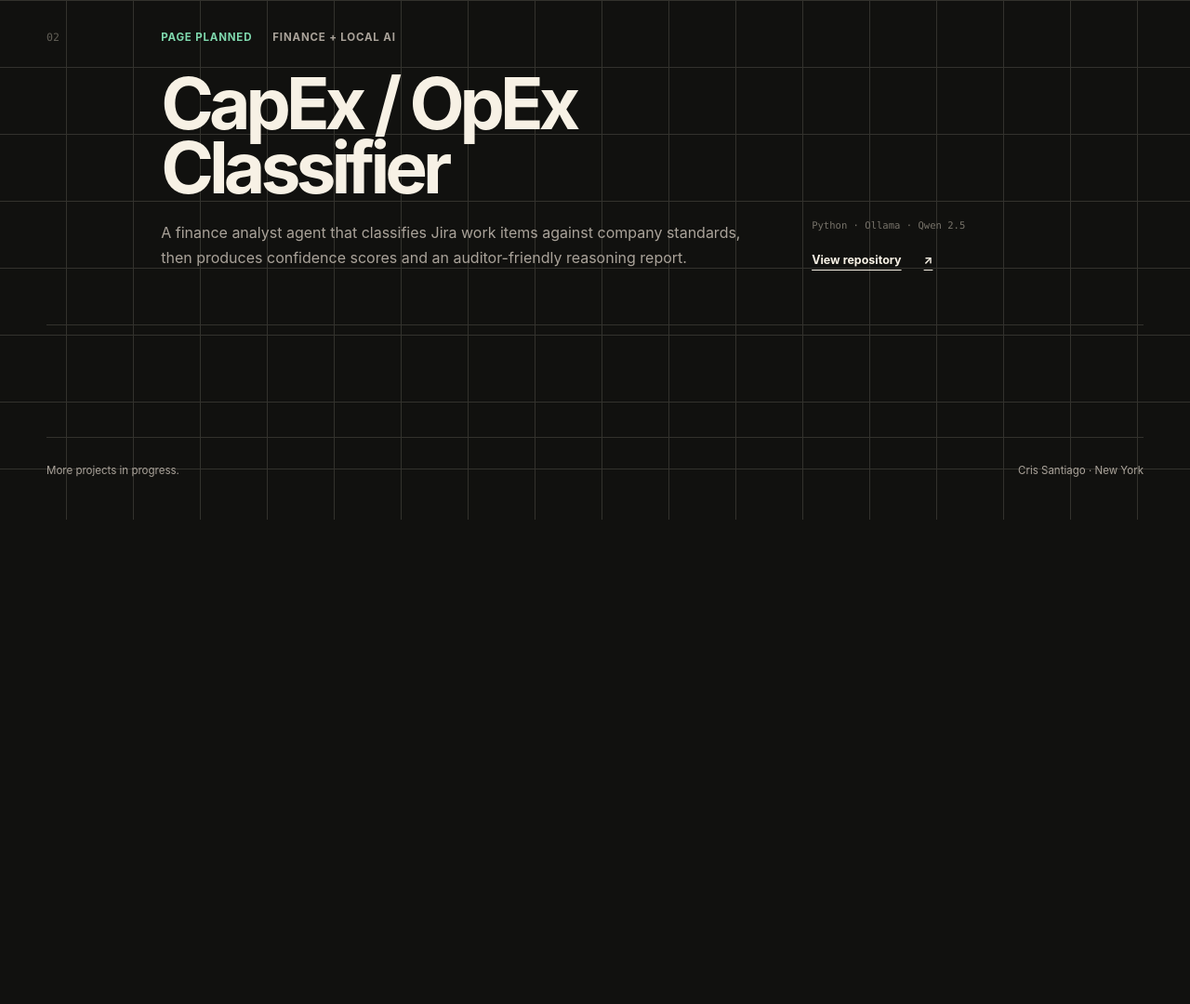
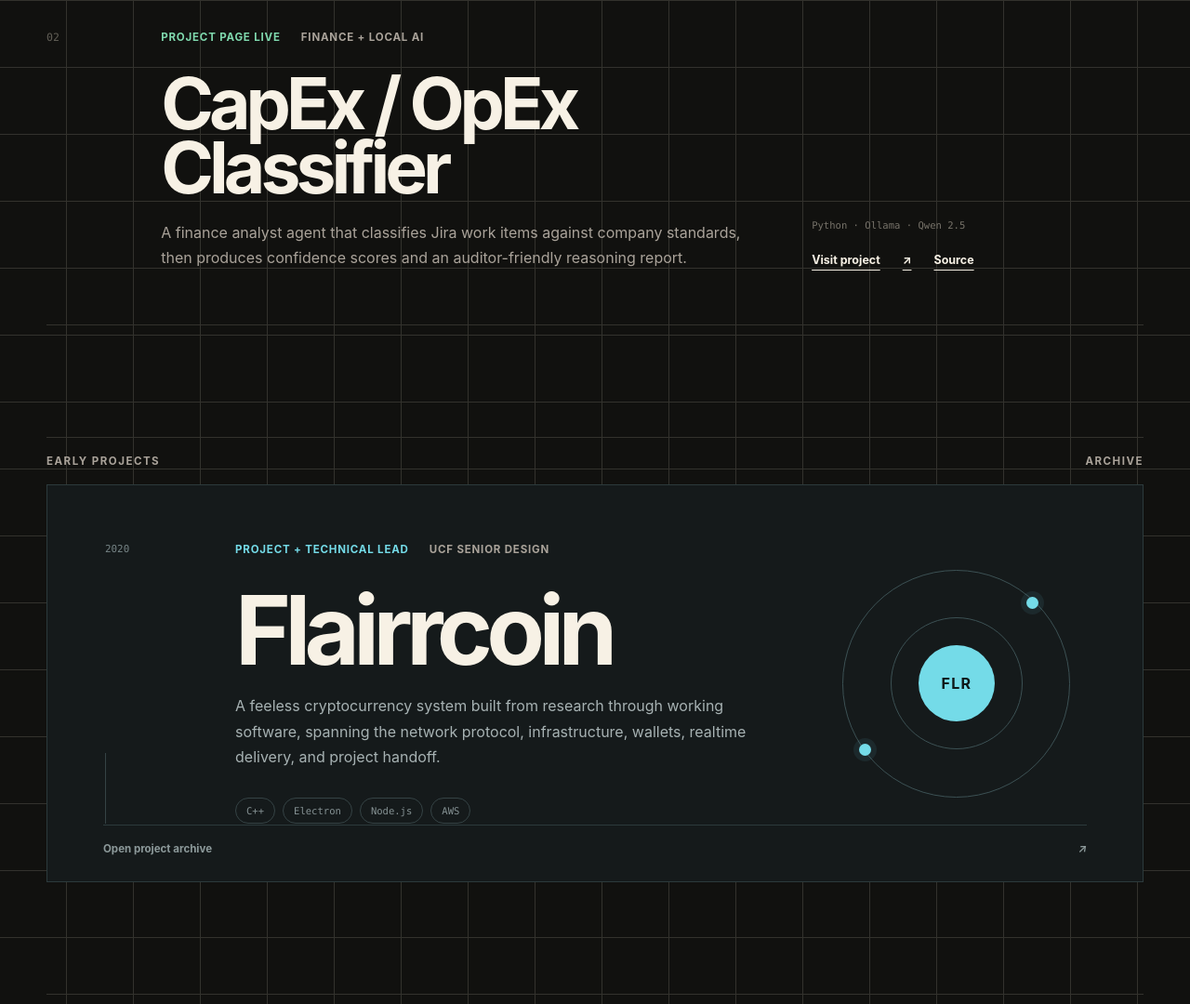
Before and after one commit to SantiaGoMode/santiagomode.github.io, a plain HTML site: page index.html in a window 1280 px wide. Shown: the part 1439-2519 px from the top of the page at 93% size. Before the commit the page ends 1998 px from the top, so only its background shows below. Drawn offline with Linux system fonts and the light colour scheme.

Commit message:
Link project pages and add archive

```diff
--- a/index.html
+++ b/index.html
@@ -144,7 +144,7 @@
           <div class="project-row-index" aria-hidden="true">02</div>
           <div class="project-row-copy">
             <div class="project-meta">
-              <span class="planned-status">Page planned</span>
+              <span class="project-status">Project page live</span>
               <span>Finance + local AI</span>
             </div>
             <h3>CapEx / OpEx<br />Classifier</h3>
@@ -156,16 +156,75 @@
           </div>
           <div class="project-row-action">
             <span>Python · Ollama · Qwen 2.5</span>
+            <div class="project-row-links">
+              <a href="https://santiagomode.github.io/capex_opex_classifier/">
+                Visit project <span aria-hidden="true">↗</span>
+              </a>
               <a
                 href="https://github.com/SantiaGoMode/capex_opex_classifier"
                 target="_blank"
                 rel="noreferrer"
                 aria-label="View the CapEx OpEx Classifier repository on GitHub"
               >
-              View repository <span aria-hidden="true">↗</span>
+                Source
               </a>
             </div>
+          </div>
         </article>
+      </section>
+
+      <section
+        class="early-projects"
+        id="early-projects"
+        aria-labelledby="early-projects-title"
+      >
+        <div class="section-heading">
+          <h2 id="early-projects-title">Early projects</h2>
+          <span>Archive</span>
+        </div>
+
+        <a
+          class="archive-card"
+          href="https://santiagomode.github.io/flairrcoin-project/"
+          aria-label="Visit the Flairrcoin project archive"
+        >
+          <div class="archive-year">
+            <span>2020</span>
+            <i aria-hidden="true"></i>
+          </div>
+
+          <div class="archive-copy">
+            <div class="project-meta">
+              <span>Project + technical lead</span>
+              <span>UCF Senior Design</span>
+            </div>
+            <h3>Flairrcoin</h3>
+            <p>
+              A feeless cryptocurrency system built from research through
+              working software, spanning the network protocol, infrastructure,
+              wallets, realtime delivery, and project handoff.
+            </p>
+            <ul aria-label="Flairrcoin technologies">
+              <li>C++</li>
+              <li>Electron</li>
+              <li>Node.js</li>
+              <li>AWS</li>
+            </ul>
+          </div>
+
+          <div class="archive-mark" aria-hidden="true">
+            <span class="archive-orbit orbit-wide"></span>
+            <span class="archive-orbit orbit-tight"></span>
+            <span class="archive-node node-one"></span>
+            <span class="archive-node node-two"></span>
+            <strong>FLR</strong>
+          </div>
+
+          <div class="archive-link">
+            <span>Open project archive</span>
+            <i aria-hidden="true">↗</i>
+          </div>
+        </a>
       </section>
     </main>
 
--- a/styles.css
+++ b/styles.css
@@ -11,6 +11,7 @@
   --hive-soft: #ffd068;
   --hive-dark: #1d1607;
   --classifier: #7fd9ae;
+  --flairr: #74dbe8;
   font-family:
     Inter, ui-sans-serif, -apple-system, BlinkMacSystemFont, "Segoe UI",
     sans-serif;
@@ -232,7 +233,7 @@ h1 {
   font-size: 0.72rem;
 }
 
-.planned-status {
+.project-status {
   color: var(--project-accent);
 }
 
@@ -262,7 +263,14 @@ h1 {
   font-size: 0.66rem;
 }
 
-.project-row-action a {
+.project-row-links {
+  display: flex;
+  flex-wrap: wrap;
+  gap: 14px 24px;
+  align-items: center;
+}
+
+.project-row-links a {
   display: flex;
   gap: 24px;
   align-items: center;
@@ -271,8 +279,8 @@ h1 {
   text-underline-offset: 6px;
 }
 
-.project-row-action a:hover,
-.project-row-action a:focus-visible {
+.project-row-links a:hover,
+.project-row-links a:focus-visible {
   color: var(--project-accent);
 }
 
@@ -551,6 +559,164 @@ h3 {
   text-transform: uppercase;
 }
 
+.early-projects {
+  padding-bottom: 120px;
+}
+
+.archive-card {
+  --project-accent: var(--flairr);
+  position: relative;
+  display: grid;
+  grid-template-columns: 76px minmax(0, 1.35fr) minmax(230px, 0.65fr);
+  gap: clamp(26px, 5vw, 72px);
+  align-items: center;
+  min-height: 400px;
+  padding: clamp(32px, 5vw, 62px);
+  overflow: hidden;
+  color: var(--ink);
+  background: #151a1b;
+  border: 1px solid #2c3a3c;
+  text-decoration: none;
+}
+
+.archive-card:hover,
+.archive-card:focus-visible {
+  border-color: var(--project-accent);
+}
+
+.archive-year {
+  align-self: stretch;
+  display: flex;
+  flex-direction: column;
+  justify-content: space-between;
+  color: #768486;
+  font-family: ui-monospace, SFMono-Regular, Menlo, monospace;
+  font-size: 0.68rem;
+}
+
+.archive-year i {
+  width: 1px;
+  height: 76px;
+  background: #354345;
+}
+
+.archive-copy {
+  position: relative;
+  z-index: 1;
+}
+
+.archive-copy .project-meta span:first-child {
+  color: var(--project-accent);
+}
+
+.archive-copy h3 {
+  margin: 34px 0 22px;
+  font-size: clamp(3.8rem, 8vw, 7.8rem);
+}
+
+.archive-copy > p {
+  max-width: 660px;
+  margin: 0;
+  color: #a7b2b3;
+  line-height: 1.7;
+}
+
+.archive-copy ul {
+  display: flex;
+  flex-wrap: wrap;
+  gap: 8px;
+  padding: 0;
+  margin: 30px 0 0;
+  list-style: none;
+}
+
+.archive-copy li {
+  padding: 7px 11px;
+  color: #869294;
+  border: 1px solid #354345;
+  font-family: ui-monospace, SFMono-Regular, Menlo, monospace;
+  font-size: 0.66rem;
+  border-radius: 999px;
+}
+
+.archive-mark {
+  position: relative;
+  display: grid;
+  width: min(23vw, 245px);
+  aspect-ratio: 1;
+  place-items: center;
+  color: #0e1718;
+  justify-self: center;
+}
+
+.archive-mark strong {
+  position: relative;
+  z-index: 2;
+  display: grid;
+  width: 82px;
+  height: 82px;
+  background: var(--project-accent);
+  place-items: center;
+  font-size: 1rem;
+  letter-spacing: 0.08em;
+  border-radius: 50%;
+}
+
+.archive-orbit,
+.archive-node {
+  position: absolute;
+  border-radius: 50%;
+}
+
+.archive-orbit {
+  border: 1px solid #3c5154;
+}
+
+.orbit-wide {
+  inset: 0;
+}
+
+.orbit-tight {
+  inset: 21%;
+}
+
+.archive-node {
+  width: 13px;
+  height: 13px;
+  background: var(--project-accent);
+  box-shadow: 0 0 0 6px rgba(116, 219, 232, 0.08);
+}
+
+.node-one {
+  top: 12%;
+  right: 14%;
+}
+
+.node-two {
+  bottom: 18%;
+  left: 7%;
+}
+
+.archive-link {
+  position: absolute;
+  right: clamp(24px, 5vw, 60px);
+  bottom: 28px;
+  left: clamp(24px, 5vw, 60px);
+  display: flex;
+  align-items: center;
+  justify-content: space-between;
+  padding-top: 18px;
+  color: #8c999a;
+  border-top: 1px solid #2c3a3c;
+  font-size: 0.72rem;
+  font-weight: 700;
+}
+
+.archive-card:hover .archive-link,
+.archive-card:focus-visible .archive-link {
+  color: var(--project-accent);
+}
+
 footer {
   display: flex;
   justify-content: space-between;
@@ -584,6 +750,19 @@ footer p {
   .project-row-action {
     grid-column: 2;
   }
+
+  .archive-card {
+    grid-template-columns: 44px minmax(0, 1fr);
+    padding-bottom: 86px;
+  }
+
+  .archive-mark {
+    position: absolute;
+    right: -54px;
+    bottom: 12px;
+    width: 230px;
+    opacity: 0.28;
+  }
 }
 
 @media (max-width: 560px) {
@@ -614,6 +793,10 @@ footer p {
   }
 
   .projects {
+    padding-bottom: 72px;
+  }
+
+  .early-projects {
     padding-bottom: 72px;
   }
 
@@ -660,6 +843,35 @@ footer p {
   .project-row-action {
     grid-column: 1;
   }
+
+  .archive-card {
+    grid-template-columns: 1fr;
+    min-height: 470px;
+    padding: 28px 24px 84px;
+  }
+
+  .archive-year {
+    display: block;
+  }
+
+  .archive-year i {
+    display: none;
+  }
+
+  .archive-copy .project-meta {
+    align-items: flex-start;
+    flex-direction: column;
+  }
+
+  .archive-copy h3 {
+    font-size: clamp(3.6rem, 19vw, 5.6rem);
+  }
+
+  .archive-mark {
+    right: -68px;
+    bottom: 2px;
+    width: 210px;
+  }
 }
 
 @media (prefers-reduced-motion: reduce) {
```
Also changed, not shown: 2 other files. Lines whose indentation alone changed are shown as unchanged.
